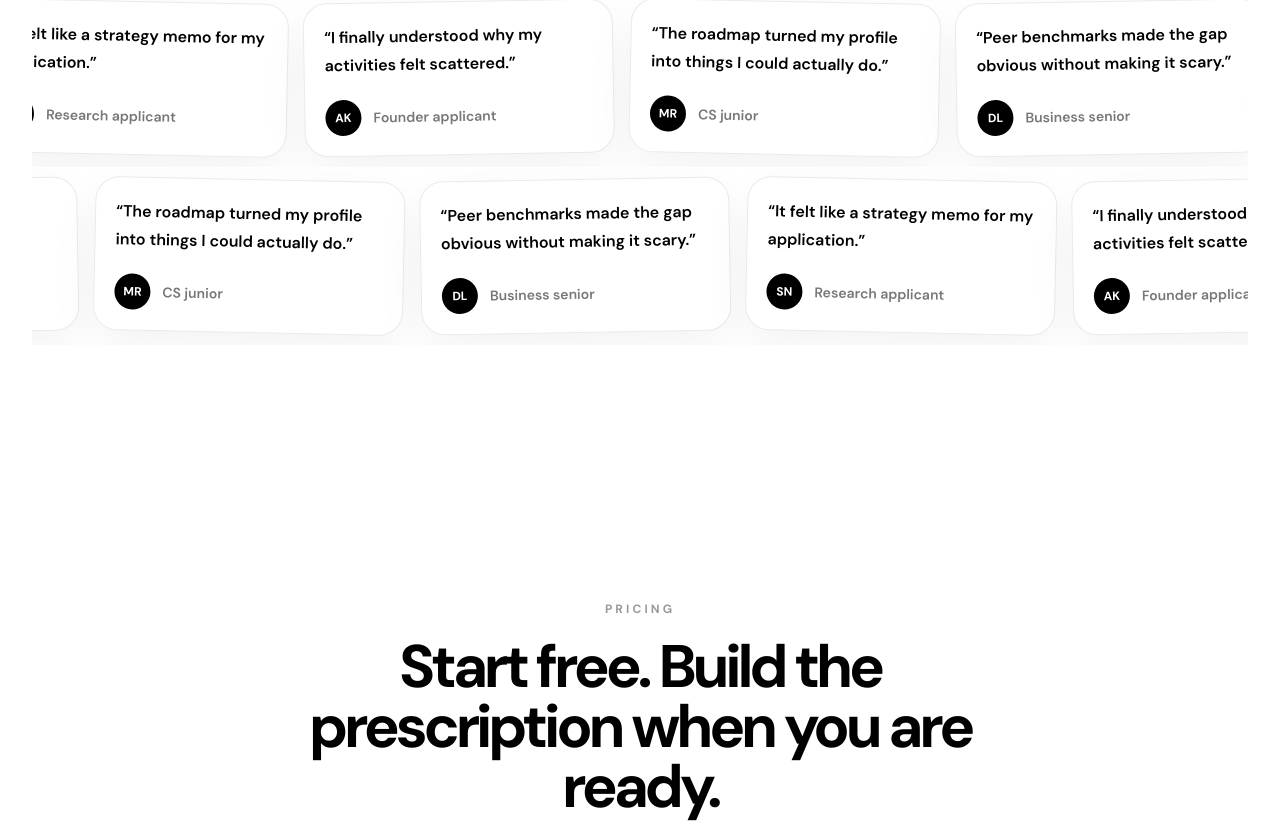
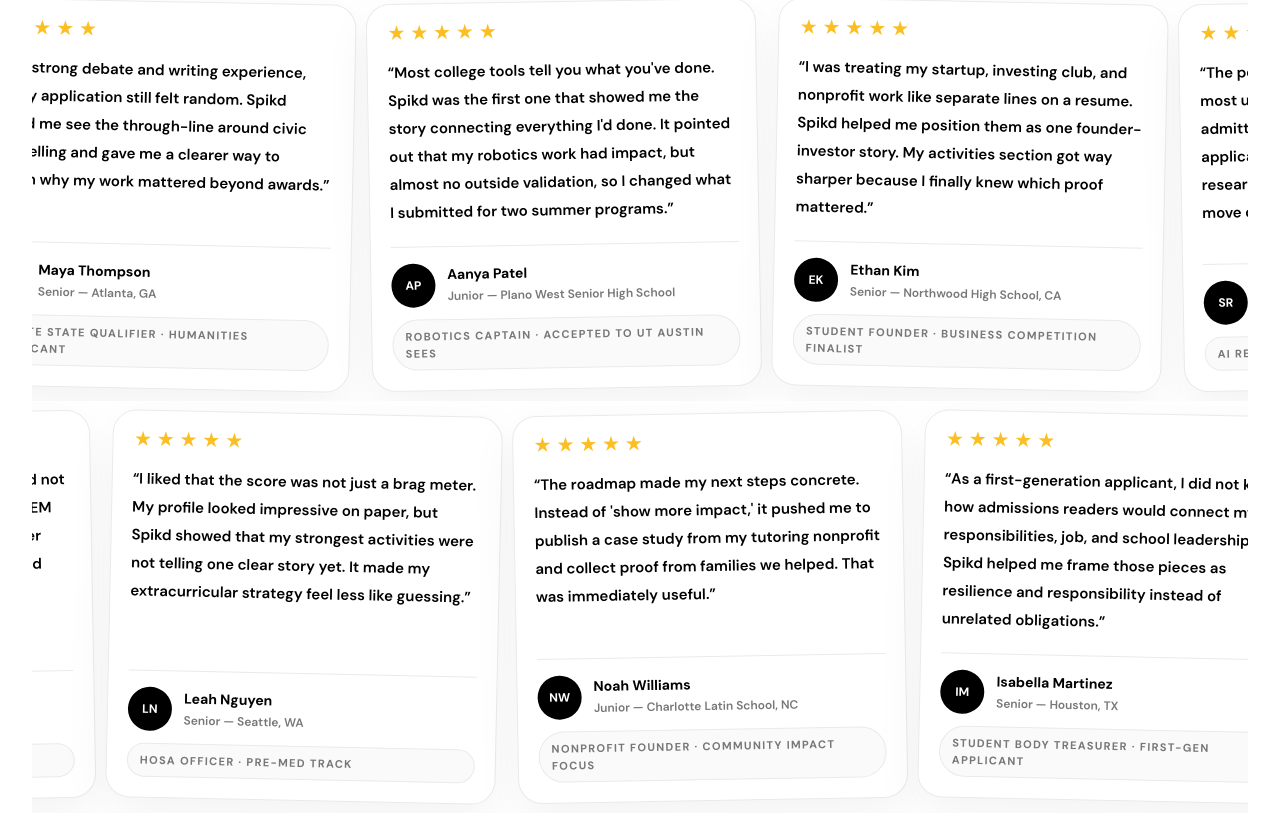
Before and after one commit to SaatvikV3648/narrativeOS, a Next.js app: page / in a window 1280 px wide. Shown: the part 6981-7820 px from the top of the page. Built offline with nearby package versions, Linux system fonts and the light colour scheme.

Commit message:
Upgrade landing testimonials

```diff
--- a/components/landing/LandingStorySections.tsx
+++ b/components/landing/LandingStorySections.tsx
@@ -117,26 +117,94 @@
 }
 
 function TestimonialMarquee({ reverse = false }: { reverse?: boolean }) {
-  const cards = [
-    ['I finally understood why my activities felt scattered.', 'Founder applicant', 'AK'],
-    ['The roadmap turned my profile into things I could actually do.', 'CS junior', 'MR'],
-    ['Peer benchmarks made the gap obvious without making it scary.', 'Business senior', 'DL'],
-    ['It felt like a strategy memo for my application.', 'Research applicant', 'SN'],
+  const primaryCards = [
+    {
+      quote: "Most college tools tell you what you've done. Spikd was the first one that showed me the story connecting everything I'd done. It pointed out that my robotics work had impact, but almost no outside validation, so I changed what I submitted for two summer programs.",
+      name: 'Aanya Patel',
+      detail: 'Junior — Plano West Senior High School',
+      credibility: 'Robotics captain · accepted to UT Austin SEES',
+      initials: 'AP',
+    },
+    {
+      quote: "I was treating my startup, investing club, and nonprofit work like separate lines on a resume. Spikd helped me position them as one founder-investor story. My activities section got way sharper because I finally knew which proof mattered.",
+      name: 'Ethan Kim',
+      detail: 'Senior — Northwood High School, CA',
+      credibility: 'Student founder · business competition finalist',
+      initials: 'EK',
+    },
+    {
+      quote: "The peer benchmark page was honestly the most useful part for me. It did not say 'copy this admitted student.' It showed that stronger applicants had progression from project to research to public proof, which made my next move obvious.",
+      name: 'Sofia Rodriguez',
+      detail: 'Junior — Miami, FL',
+      credibility: 'AI research intern · first-gen applicant',
+      initials: 'SR',
+    },
+    {
+      quote: "I had strong debate and writing experience, but my application still felt random. Spikd helped me see the through-line around civic storytelling and gave me a clearer way to explain why my work mattered beyond awards.",
+      name: 'Maya Thompson',
+      detail: 'Senior — Atlanta, GA',
+      credibility: 'Debate state qualifier · humanities applicant',
+      initials: 'MT',
+    },
   ];
+  const secondaryCards = [
+    {
+      quote: "Spikd caught a gap my counselor and I had not named: leadership scale. I had plenty of STEM activity, but not enough evidence that other people were building with me. That changed how I planned my summer project.",
+      name: 'Daniel Park',
+      detail: 'Junior — Bergen County Academies, NJ',
+      credibility: 'Science fair finalist · CS applicant',
+      initials: 'DP',
+    },
+    {
+      quote: "I liked that the score was not just a brag meter. My profile looked impressive on paper, but Spikd showed that my strongest activities were not telling one clear story yet. It made my extracurricular strategy feel less like guessing.",
+      name: 'Leah Nguyen',
+      detail: 'Senior — Seattle, WA',
+      credibility: 'HOSA officer · pre-med track',
+      initials: 'LN',
+    },
+    {
+      quote: "The roadmap made my next steps concrete. Instead of 'show more impact,' it pushed me to publish a case study from my tutoring nonprofit and collect proof from families we helped. That was immediately useful.",
+      name: 'Noah Williams',
+      detail: 'Junior — Charlotte Latin School, NC',
+      credibility: 'Nonprofit founder · community impact focus',
+      initials: 'NW',
+    },
+    {
+      quote: "As a first-generation applicant, I did not know how admissions readers would connect my responsibilities, job, and school leadership. Spikd helped me frame those pieces as resilience and responsibility instead of unrelated obligations.",
+      name: 'Isabella Martinez',
+      detail: 'Senior — Houston, TX',
+      credibility: 'Student body treasurer · first-gen applicant',
+      initials: 'IM',
+    },
+  ];
+  const cards = reverse ? secondaryCards : primaryCards;
 
   return (
     <div className="group overflow-hidden py-3">
       <div className={`landing-marquee flex w-max gap-4 ${reverse ? 'landing-marquee-reverse' : ''}`}>
-        {[...cards, ...cards].map(([quote, type, initials], index) => (
+        {[...cards, ...cards].map((card, index) => (
           <div
-            key={`${quote}-${index}`}
-            className="landing-testimonial-card w-[310px] rounded-[24px] border border-[#eaeaea] bg-white p-5 shadow-[0_16px_50px_rgba(0,0,0,0.05)] transition duration-200 hover:scale-[1.02]"
+            key={`${card.name}-${index}`}
+            className="landing-testimonial-card flex min-h-[330px] w-[350px] flex-col rounded-[24px] border border-[#eaeaea] bg-white p-5 shadow-[0_16px_50px_rgba(0,0,0,0.05)] transition duration-200 hover:scale-[1.02] hover:shadow-[0_22px_70px_rgba(0,0,0,0.08)] sm:w-[390px]"
             style={{ transform: `rotate(${index % 2 === 0 ? '-1deg' : '1.2deg'})` }}
           >
-            <p className="text-base font-semibold leading-7 text-black">“{quote}”</p>
-            <div className="mt-5 flex items-center gap-3">
-              <span className="flex h-9 w-9 items-center justify-center rounded-full bg-black text-xs font-bold text-white">{initials}</span>
-              <span className="text-sm font-semibold text-[#777777]">{type}</span>
+            <div className="flex items-center gap-1 text-[#FBBF24]" aria-label="5 out of 5 stars">
+              {Array.from({ length: 5 }).map((_, starIndex) => (
+                <span key={starIndex} className="text-lg leading-none">★</span>
+              ))}
+            </div>
+            <p className="mt-4 flex-1 text-[15px] font-semibold leading-7 text-black">“{card.quote}”</p>
+            <div className="mt-5 border-t border-[#eaeaea] pt-4">
+              <div className="flex items-center gap-3">
+                <span className="flex h-11 w-11 items-center justify-center rounded-full bg-black text-xs font-bold text-white">{card.initials}</span>
+                <span>
+                  <span className="block text-sm font-bold text-black">{card.name}</span>
+                  <span className="mt-0.5 block text-xs font-semibold leading-5 text-[#777777]">{card.detail}</span>
+                </span>
+              </div>
+              <p className="mt-3 rounded-full border border-[#eaeaea] bg-[#fafafa] px-3 py-2 text-[11px] font-bold uppercase tracking-[0.12em] text-[#777777]">
+                {card.credibility}
+              </p>
             </div>
           </div>
         ))}
```
